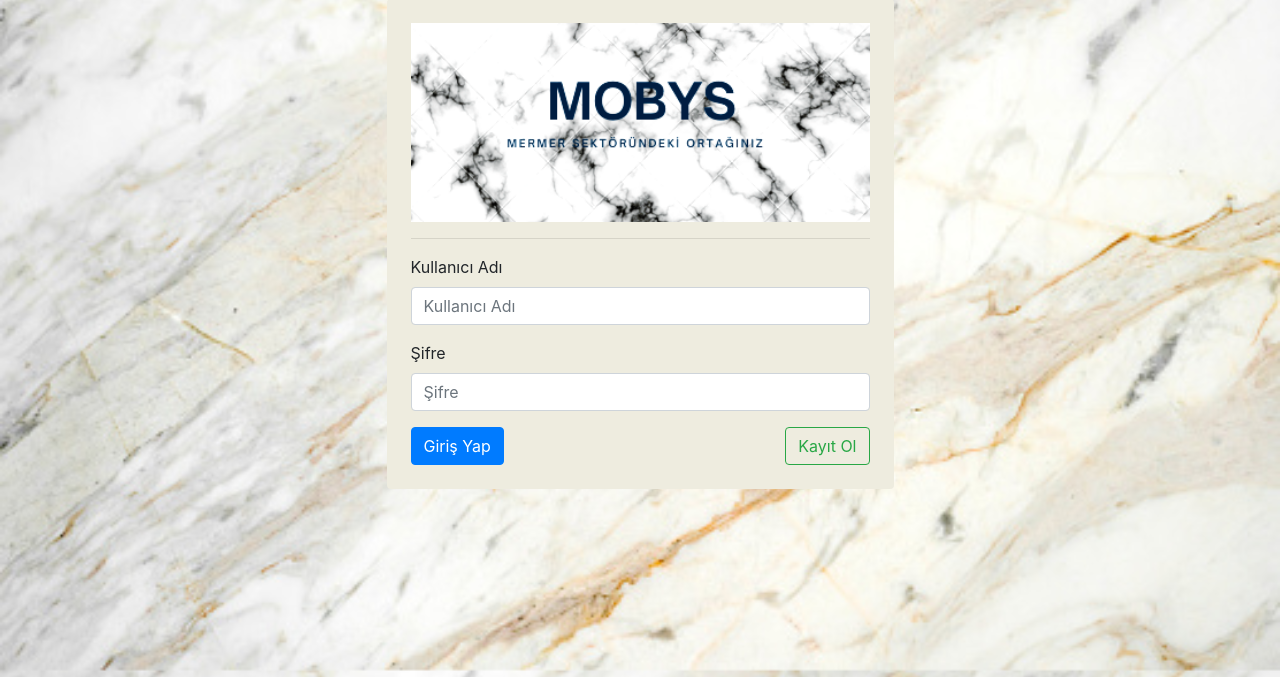
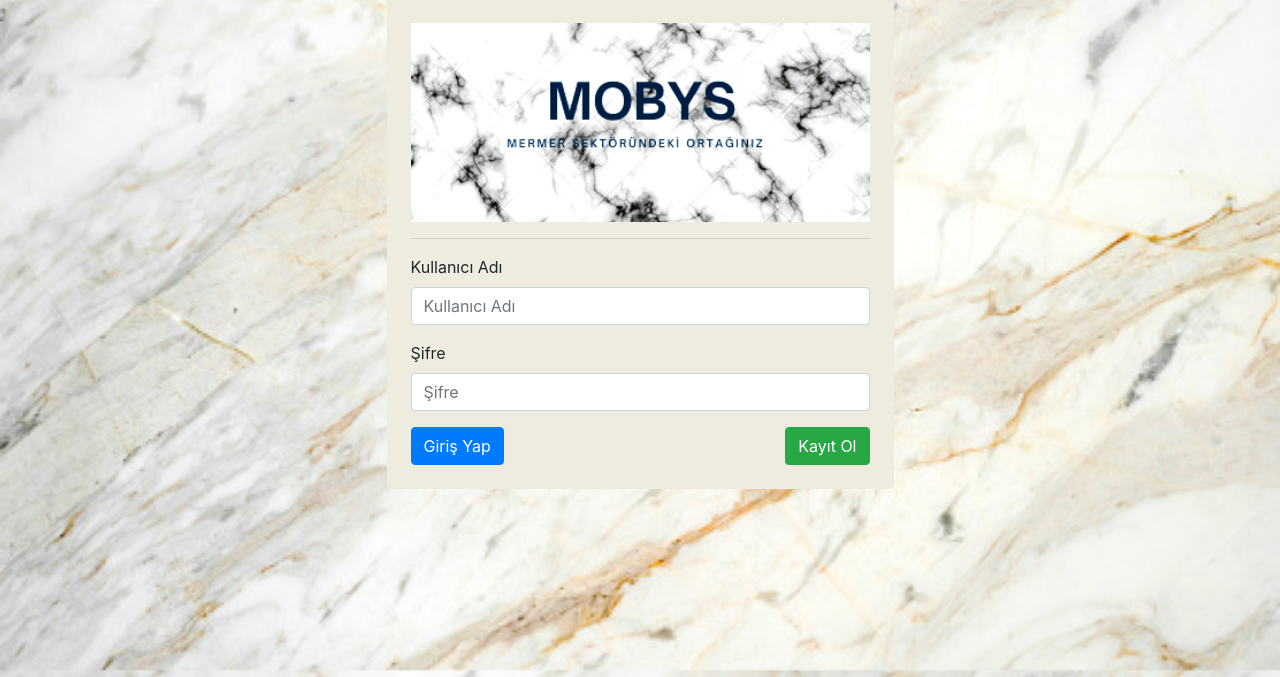
Before and after one commit to karakayaahmet/marble_project, a Django app: page / in a window 1280 px wide. Shown: the part 41-718 px from the top of the page. Run offline with Django 4.2, Linux system fonts and the light colour scheme; some libraries are stand-ins or nearby versions.

Commit message:
tasarım iyileştirmeleri.

```diff
--- a/marbleproject/templates/hesap/giris.html
+++ b/marbleproject/templates/hesap/giris.html
@@ -40,7 +40,7 @@
                     </div>
                     <div class="d-flex justify-content-between">
                     <button type="submit" class="btn btn-primary">Giriş Yap</button>
-                    <a href="{% url 'kayitlar' %}" class="btn btn-outline-success">Kayıt Ol</a>
+                    <a href="{% url 'kayitlar' %}" class="btn btn-success">Kayıt Ol</a>
                   </div>
                   </form>
             </div>
--- a/marbleproject/templates/hesap/kayit.html
+++ b/marbleproject/templates/hesap/kayit.html
@@ -52,7 +52,7 @@
 
                     <div class="d-flex justify-content-between">
                     <button type="submit" class="btn btn-primary">Kayıt Ol</button>
-                    <a href="{% url 'giris' %}" class="btn btn-outline-success">Giriş Yap</a>
+                    <a href="{% url 'giris' %}" class="btn btn-success">Giriş Yap</a>
                   </div>
                   </form>
                 </div>
```
